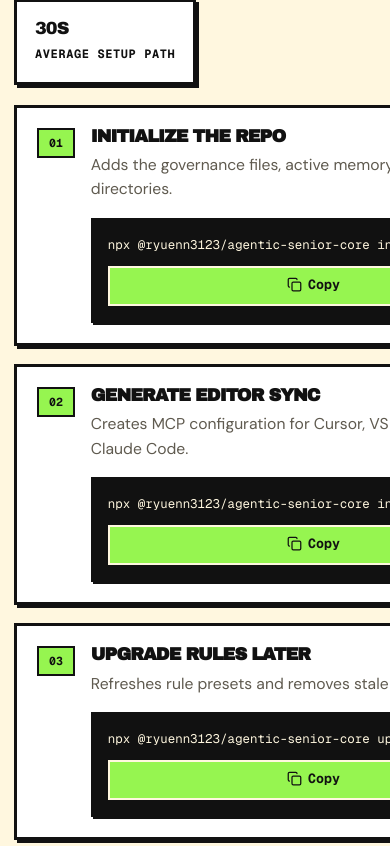
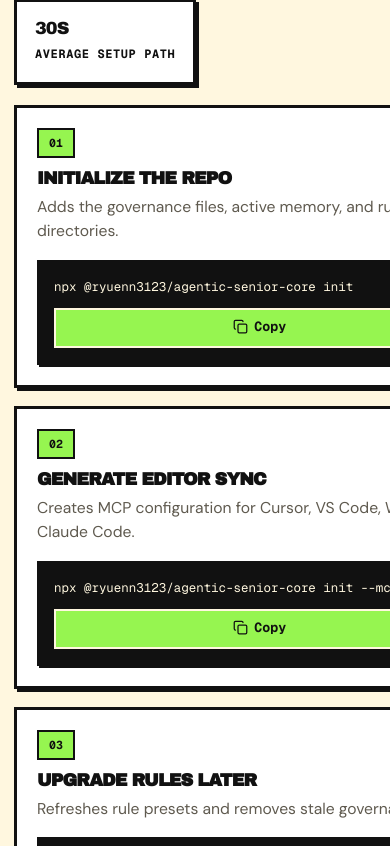
Before and after one commit to fatidaprilian/agentic-senior-core-site, a React (Vite) app: page / in a window 390 px wide. Shown: the part 2838-3684 px from the top of the page. Built offline with nearby package versions, Linux system fonts and the light colour scheme; no server answers.

Commit message:
feat: add installation section and global site styling

```diff
--- a/src/components/Installation.tsx
+++ b/src/components/Installation.tsx
@@ -103,9 +103,9 @@
                 transition={{ duration: 0.25, delay: index * 0.05 }}
                 style={{ padding: 20 }}
               >
-                <div style={{ display: "flex", gap: 16, alignItems: "start" }}>
+                <div className="install-step-inner">
                   <span className="badge badge-live">{step.number}</span>
-                  <div style={{ flex: 1, minWidth: 0 }}>
+                  <div className="install-step-content">
                     <h3 className="heading-md">{step.title}</h3>
                     <p className="text-body" style={{ marginTop: 8 }}>
                       {step.body}
--- a/src/index.css
+++ b/src/index.css
@@ -273,6 +273,17 @@
     cursor: pointer;
 }
 
+.install-step-inner {
+    display: flex;
+    gap: 16px;
+    align-items: start;
+}
+
+.install-step-content {
+    flex: 1;
+    min-width: 0;
+}
+
 .navbar {
     position: sticky;
     top: 0;
@@ -369,6 +380,12 @@
         width: 100%;
         justify-content: center;
     }
+
+    .install-step-inner {
+        flex-direction: column;
+        align-items: flex-start;
+        gap: 12px;
+    }
 }
 
 @media (max-width: 480px) {
```
